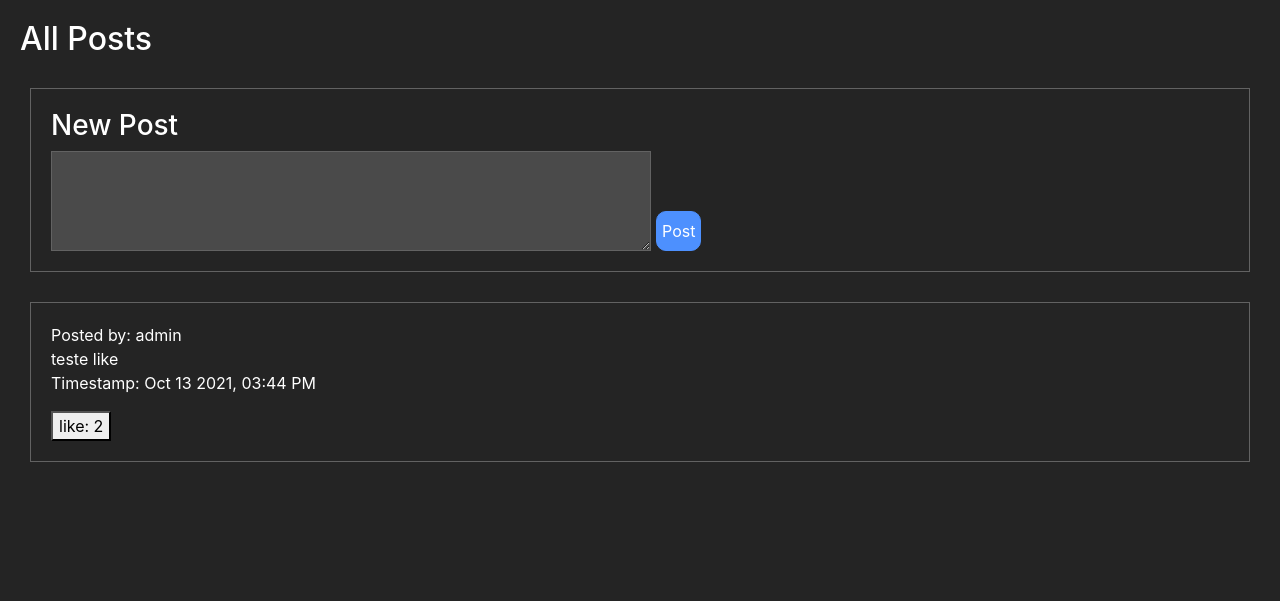
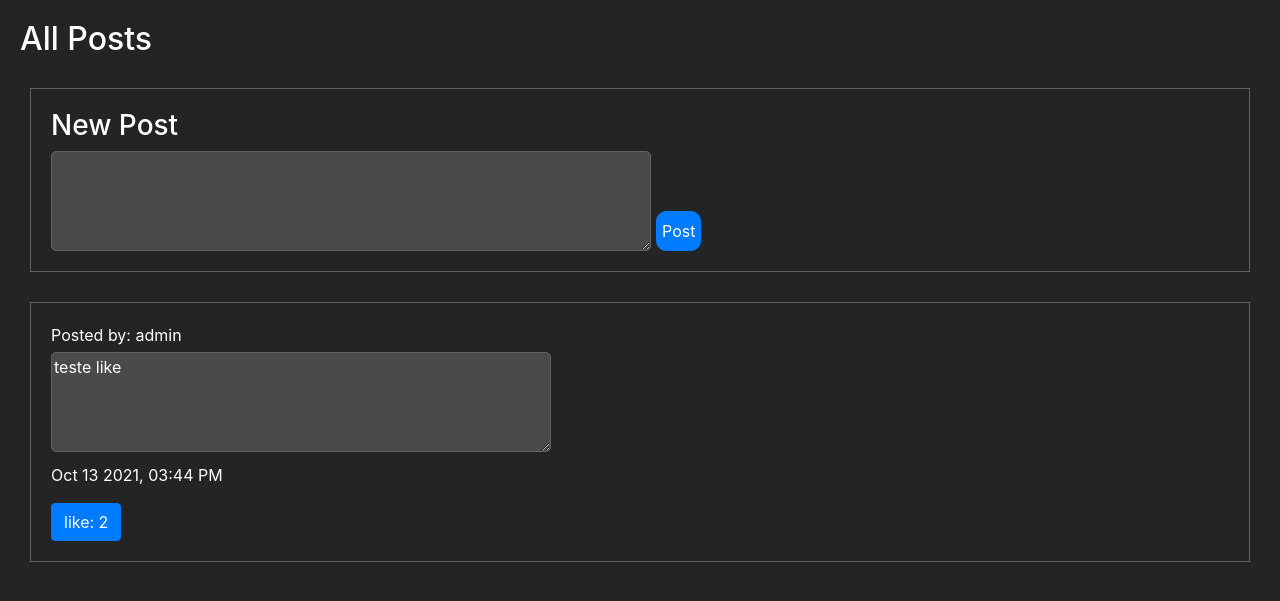
Before and after one commit to ArthurCintra01/SocialMedia-website, a Django app: page / in a window 1280 px wide. Shown: the part 56-657 px from the top of the page. Run offline with Django 3.2, Linux system fonts and the light colour scheme; a user stored in the database is signed in; data comes from the database, SQL or seed files in the repository; both versions use the stored data as it was after the commit; some libraries are stand-ins or nearby versions.

Commit message:
post style

```diff
--- a/network/static/network/index.js
+++ b/network/static/network/index.js
@@ -17,10 +17,11 @@ function load_posts() {
             let post_div = document.createElement('div');
             post_div.style = "margin: 10px; border: 1px solid #626262; padding: 20px;"
             post_div.innerHTML = `<p>Posted by: ${user}<br>
-            ${content} <br>
-            Timestamp: ${timestamp}<br>`;
+            <textarea id="content_area" disabled=true>${content} </textarea><br>
+            ${timestamp}<br>`;
             let like_btn = document.createElement('button')
             like_btn.innerHTML = `like: ${likes}`
+            like_btn.classList = "btn btn-primary";
             like_btn.addEventListener('click', () => like_post(posts[post]));
             post_div.append(like_btn);
             document.querySelector('#posts').append(post_div);
--- a/network/templates/network/index.html
+++ b/network/templates/network/index.html
@@ -8,7 +8,7 @@
         <h3>New Post</h3>
         <form id="new_post_form">
             <textarea id='content' class='formfield'></textarea>
-            <input id="submit" type="submit" value="Post">
+            <input id="submit" class="btn btn-primary" type="submit" value="Post">
         </form>
     </div>
 {% endif %}
@@ -20,6 +20,16 @@
 
 {% block style %}
     <style>
+        #content_area{
+            color:white;
+            background-color:#4a4a4a;
+            border: 0.5px solid #626262;
+            border-radius: 5px;
+            margin-top: 5px;
+            margin-bottom: 5px;
+            height: 100px;
+            width: 500px;
+        }
 
         body{
             background-color: #242424;
@@ -41,15 +51,13 @@
             color: white;
             outline: none;
             border: 1px solid #626262;
+            border-radius: 5px;
             background-color: #4a4a4a;
             width: 600px;
             height: 100px;
         }
         #submit{
-            color: white;
             padding: 5px;
-            background-color: #4d90fe;
-            border:1px solid #4d90fe;
             border-radius: 10px;
             margin-top: 60px;
             margin-left: 5px;
--- a/network/views.py
+++ b/network/views.py
@@ -59,8 +59,6 @@ def like_post(request, post_id):
         return HttpResponse(status=204)
 
 
-
-
 def login_view(request):
     if request.method == "POST":
 
```
Also changed, not shown: db.sqlite3.
